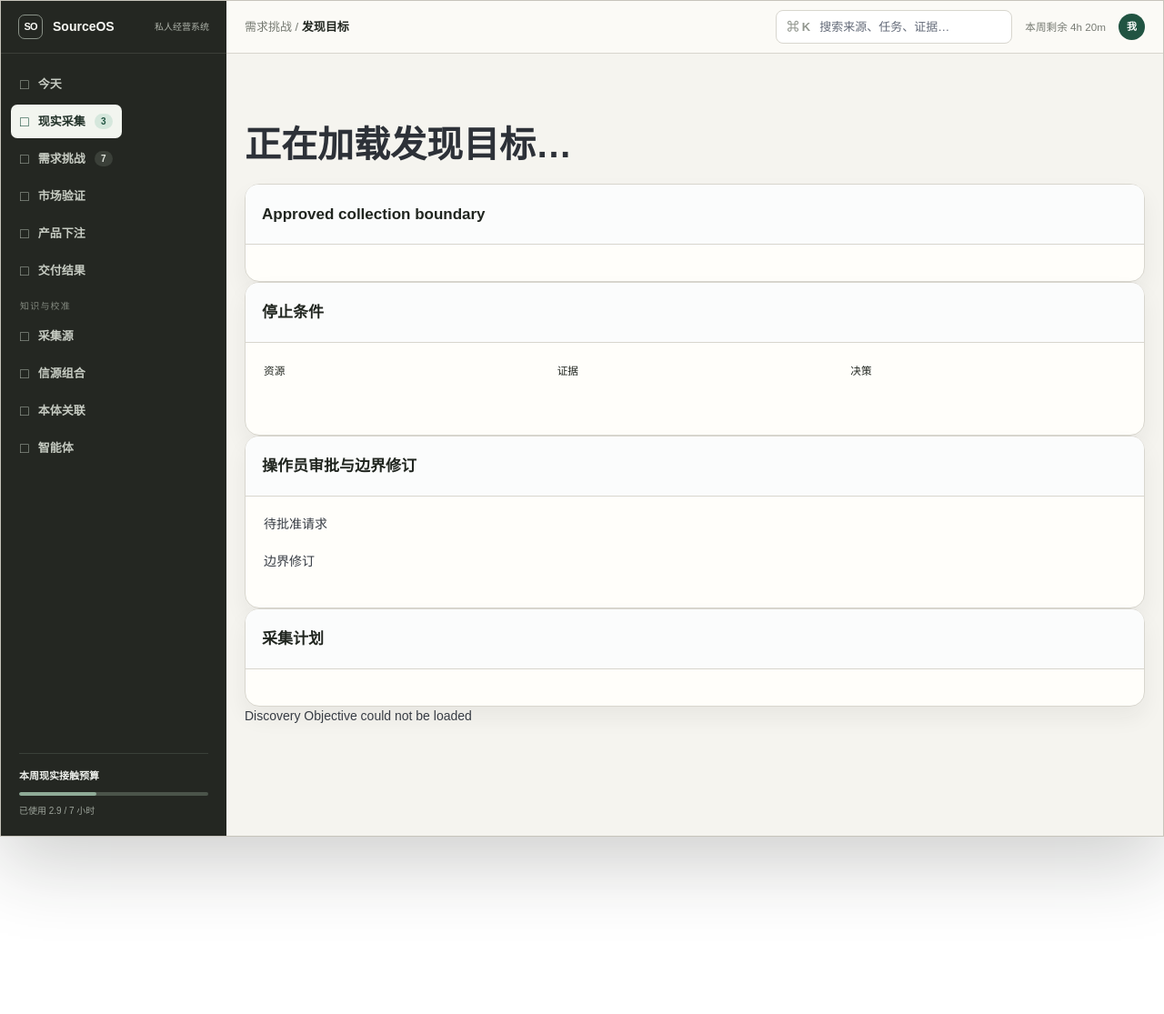
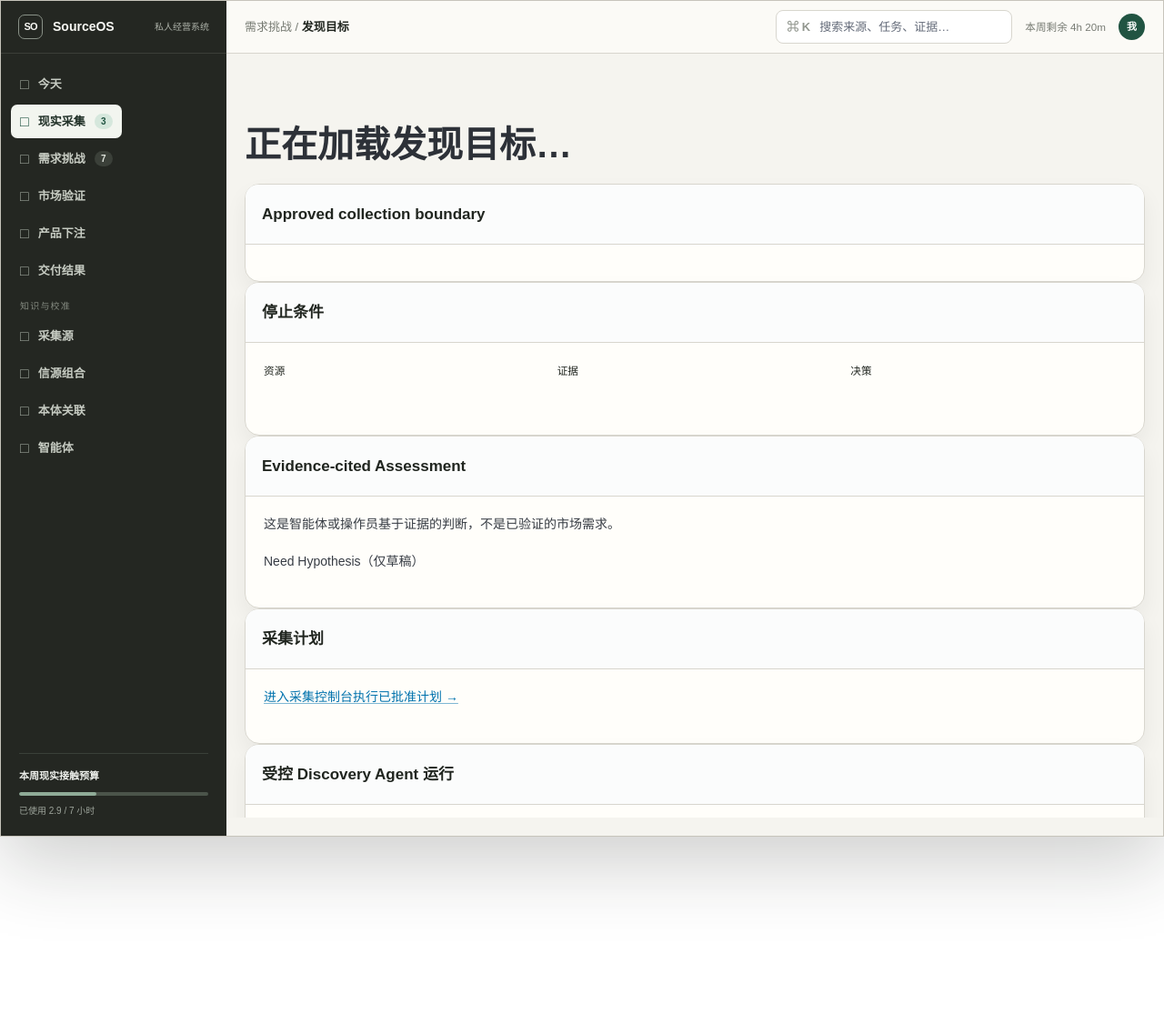
Before and after one commit to zeropclab/source-os, a FastAPI app: template apps/web/templates/objectives/workspace.html in a window 1280 px wide. Shown: the top 1115 px of the page at 91% size. Run offline with FastAPI, Linux system fonts and the light colour scheme; the template is opened without the code that fills it: most values are stand-ins (such as "Sample title", 1, 10 or a date in 2020); some libraries are stand-ins or nearby versions.

Commit message:
feat(workspace): show discovery loop artifacts

```diff
--- a/apps/api/schemas/discovery_objective.py
+++ b/apps/api/schemas/discovery_objective.py
@@ -5,6 +5,8 @@ from datetime import datetime
 from typing import Annotated, Literal
 
 from pydantic import BaseModel, Field, StringConstraints
+
+from apps.api.schemas.agent_run import AgentRunResponse
 
 NonEmptyText = Annotated[str, StringConstraints(strip_whitespace=True, min_length=1)]
 
@@ -76,6 +78,9 @@ class DiscoveryObjectiveWorkspaceResponse(BaseModel):
     assessments: list["DiscoveryAssessmentResponse"] = Field(default_factory=list)
     pending_approvals: list["OperatorApprovalResponse"] = Field(default_factory=list)
     boundary_revisions: list["OperatorBoundaryRevisionResponse"] = Field(default_factory=list)
+    agent_runs: list[AgentRunResponse] = Field(default_factory=list)
+    evidence_bundle: list[dict] = Field(default_factory=list)
+    need_hypotheses: list["NeedHypothesisResponse"] = Field(default_factory=list)
     decision_record: "DiscoveryDecisionRecordResponse | None" = None
 
 
--- a/apps/web/templates/objectives/workspace.html
+++ b/apps/web/templates/objectives/workspace.html
@@ -24,7 +24,33 @@
         </div>
     </article>
 
+    <article id="assessments-panel">
+        <header><strong>Evidence-cited Assessment</strong></header>
+        <p>这是智能体或操作员基于证据的判断，不是已验证的市场需求。</p>
+        <ul id="assessments"></ul>
+        <p>Need Hypothesis（仅草稿）</p>
+        <ul id="need-hypotheses"></ul>
+    </article>
+
     <article>
+        <header><strong>采集计划</strong></header>
+        <ul id="acquisition-plans"></ul>
+        <p><a id="mission-console-link" href="/missions">进入采集控制台执行已批准计划 →</a></p>
+    </article>
+
+    <article id="agent-runs-panel">
+        <header><strong>受控 Discovery Agent 运行</strong></header>
+        <p>每次运行绑定当时的目标、边界、证据包和预算；边界变化后不得继续执行。</p>
+        <ul id="agent-runs"></ul>
+    </article>
+
+    <article id="evidence-panel">
+        <header><strong>证据包</strong></header>
+        <p>候选证据不是需求结论，必须回看原始材料与上下文。</p>
+        <ul id="workspace-evidence"></ul>
+    </article>
+
+    <article id="approval-panel">
         <header><strong>操作员审批与边界修订</strong></header>
         <p>待批准请求</p>
         <ul id="pending-approvals"></ul>
@@ -36,11 +62,6 @@
             <label>新增请求上限<input name="request_limit" type="number" min="1" required></label>
             <button>以新边界恢复目标</button>
         </form>
-    </article>
-
-    <article>
-        <header><strong>采集计划</strong></header>
-        <ul id="acquisition-plans"></ul>
     </article>
 
     <article id="decision-record-panel" hidden>
@@ -93,6 +114,22 @@
             '#acquisition-plans',
             workspace.plans.map((plan) => `v${plan.version}: ${plan.question}`),
         );
+        renderList(
+            '#assessments',
+            workspace.assessments.map((assessment) => `${assessment.kind}: ${assessment.statement}`),
+        );
+        renderList(
+            '#need-hypotheses',
+            workspace.need_hypotheses.map((hypothesis) => `${hypothesis.status}: ${hypothesis.title}`),
+        );
+        renderList(
+            '#agent-runs',
+            workspace.agent_runs.map((run) => `${run.status}: ${run.prompt_version} · boundary v${run.boundary_version}`),
+        );
+        renderList(
+            '#workspace-evidence',
+            workspace.evidence_bundle.map((evidence) => `${evidence.source_label}: ${evidence.observation}`),
+        );
         const decisionPanel = document.querySelector('#decision-record-panel');
         decisionPanel.hidden = workspace.decision_record === null;
         if (workspace.decision_record) {
```
Also changed, not shown: apps/api/routers/discovery_objectives.py (+28 -0 lines), tests/web/test_discovery_objectives.py (+6 -0 lines).
